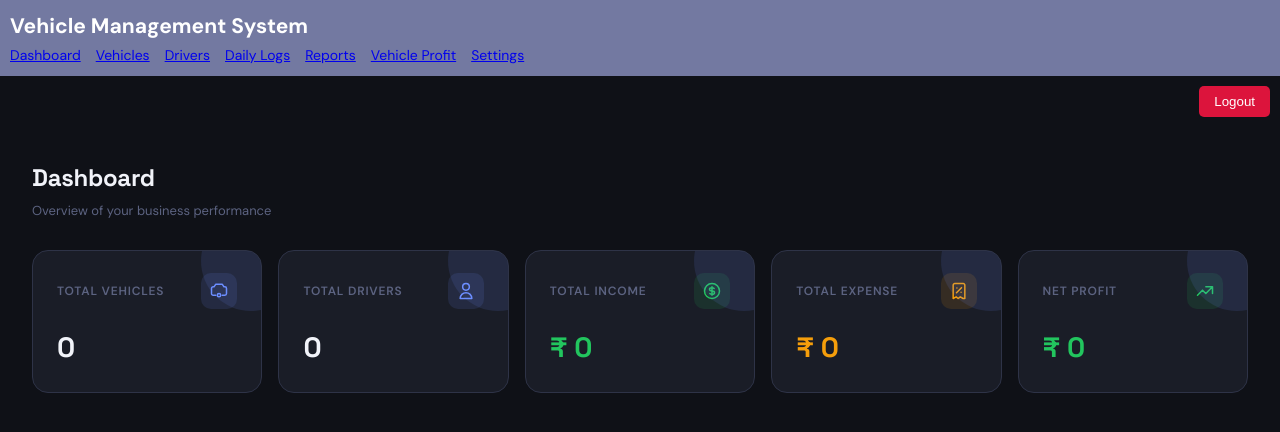
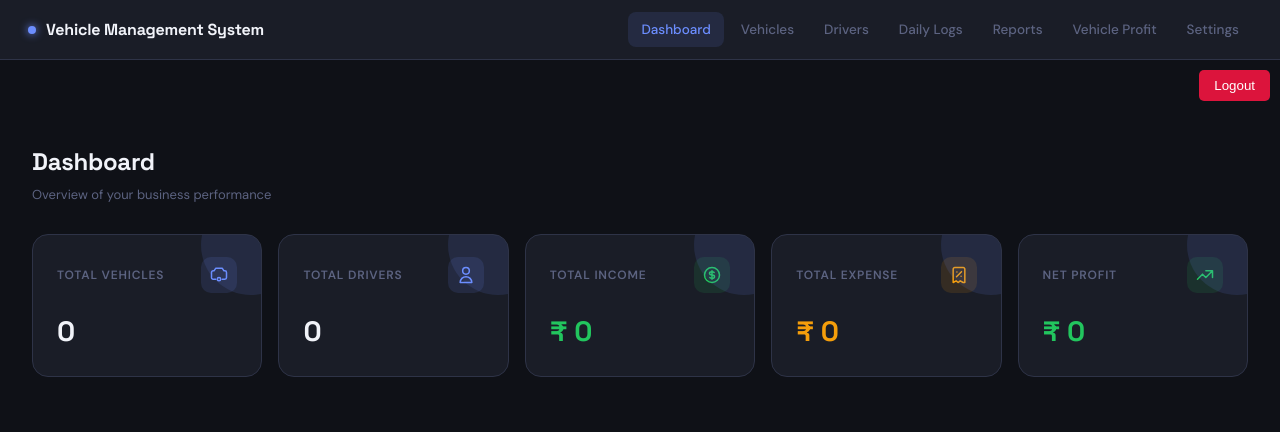
Before and after one commit to Apurba1818/vehicle-management-system, a React (Vite) app in the folder vehicle-management/: page / in a window 1280 px wide. Shown: the top 432 px of the page. Built offline with nearby package versions, Linux system fonts and the light colour scheme; no server answers; sample sign-in values are in the browser's storage.

Commit message:
Update Navbar.jsx

```diff
--- a/vehicle-management/src/components/Navbar.jsx
+++ b/vehicle-management/src/components/Navbar.jsx
@@ -1,18 +1,56 @@
-import { Link } from "react-router-dom";
+// import { Link } from "react-router-dom";
+
+// export default function Navbar() {
+//   return (
+//     <nav style={{ padding: "10px", background: "rgb(115, 121, 161)", color: "#fff" }}>
+//       <h2>Vehicle Management System</h2>
+
+//       <div style={{ display: "flex", gap: "15px" }}>
+//         <Link to="/">Dashboard</Link>
+//         <Link to="/vehicles">Vehicles</Link>
+//         <Link to="/drivers">Drivers</Link>
+//         <Link to="/daily-logs">Daily Logs</Link>
+//         <Link to="/reports">Reports</Link>
+//         <Link to="/vehicle-profit">Vehicle Profit</Link>
+//         <Link to="/settings">Settings</Link>
+//       </div>
+//     </nav>
+//   );
+// }
+
+import { Link, useLocation } from "react-router-dom";
+import "../styles/vms.css";
 
 export default function Navbar() {
+  const location = useLocation();
+
+  const links = [
+    { to: "/",               label: "Dashboard" },
+    { to: "/vehicles",       label: "Vehicles" },
+    { to: "/drivers",        label: "Drivers" },
+    { to: "/daily-logs",     label: "Daily Logs" },
+    { to: "/reports",        label: "Reports" },
+    { to: "/vehicle-profit", label: "Vehicle Profit" },
+    { to: "/settings",       label: "Settings" },
+  ];
+
   return (
-    <nav style={{ padding: "10px", background: "rgb(115, 121, 161)", color: "#fff" }}>
-      <h2>Vehicle Management System</h2>
+    <nav className="navbar">
+      <div className="nav-brand">
+        <span className="nav-brand-dot" />
+        Vehicle Management System
+      </div>
 
-      <div style={{ display: "flex", gap: "15px" }}>
-        <Link to="/">Dashboard</Link>
-        <Link to="/vehicles">Vehicles</Link>
-        <Link to="/drivers">Drivers</Link>
-        <Link to="/daily-logs">Daily Logs</Link>
-        <Link to="/reports">Reports</Link>
-        <Link to="/vehicle-profit">Vehicle Profit</Link>
-        <Link to="/settings">Settings</Link>
+      <div className="nav-links">
+        {links.map(({ to, label }) => (
+          <Link
+            key={to}
+            to={to}
+            className={location.pathname === to ? "active" : ""}
+          >
+            {label}
+          </Link>
+        ))}
       </div>
     </nav>
   );
```
